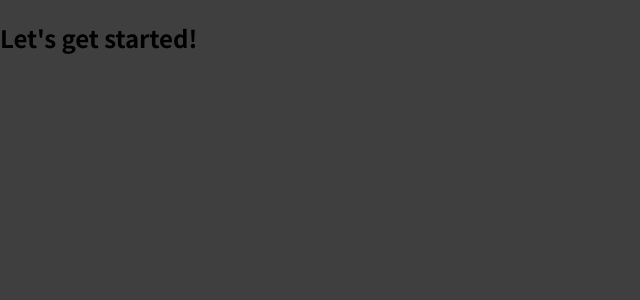
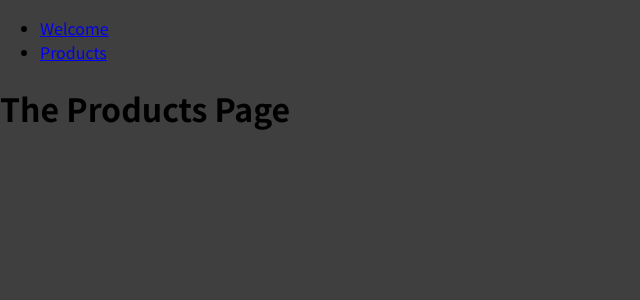
Before and after one commit to Francisco-BT/react-complete-guide, a JavaScript app: page /products in a window 1280 px wide. Shown: the top 300 px of the page, without its empty margins (0-640 px from the left). Built offline with nearby package versions, Linux system fonts and the light colour scheme.

Commit message:
feat: add navigation bar

```diff
--- a/src/App.js
+++ b/src/App.js
@@ -1,7 +1,18 @@
+import { Route } from "react-router-dom";
+import MainHeader from "./components/MainHeader";
+import Products from "./pages/Products";
+import Welcome from "./pages/Welcome";
+
 function App() {
   return (
     <div>
-      <h2>Let's get started!</h2>
+      <MainHeader />
+      <Route path="/welcome">
+        <Welcome />
+      </Route>
+      <Route path="/products">
+        <Products />
+      </Route>
     </div>
   );
 }
--- /dev/null
+++ b/src/components/MainHeader.js
@@ -0,0 +1,18 @@
+const MainHeader = () => {
+  return (
+    <header>
+      <nav>
+        <ul>
+          <li>
+            <a href="/welcome">Welcome</a>
+          </li>
+          <li>
+            <a href="/products">Products</a>
+          </li>
+        </ul>
+      </nav>
+    </header>
+  );
+};
+
+export default MainHeader;
--- a/src/index.js
+++ b/src/index.js
@@ -1,7 +1,12 @@
-import ReactDOM from 'react-dom/client';
+import ReactDOM from "react-dom/client";
+import { BrowserRouter } from "react-router-dom";
 
-import './index.css';
-import App from './App';
+import "./index.css";
+import App from "./App";
 
-const root = ReactDOM.createRoot(document.getElementById('root'));
-root.render(<App />);
+const root = ReactDOM.createRoot(document.getElementById("root"));
+root.render(
+  <BrowserRouter>
+    <App />
+  </BrowserRouter>
+);
--- /dev/null
+++ b/src/pages/Products.js
@@ -0,0 +1,5 @@
+const Products = () => {
+  return <h1>The Products Page</h1>;
+};
+
+export default Products;
--- /dev/null
+++ b/src/pages/Welcome.js
@@ -0,0 +1,5 @@
+const Welcome = () => {
+  return <h1>The Welcome Page</h1>;
+};
+
+export default Welcome;
```
